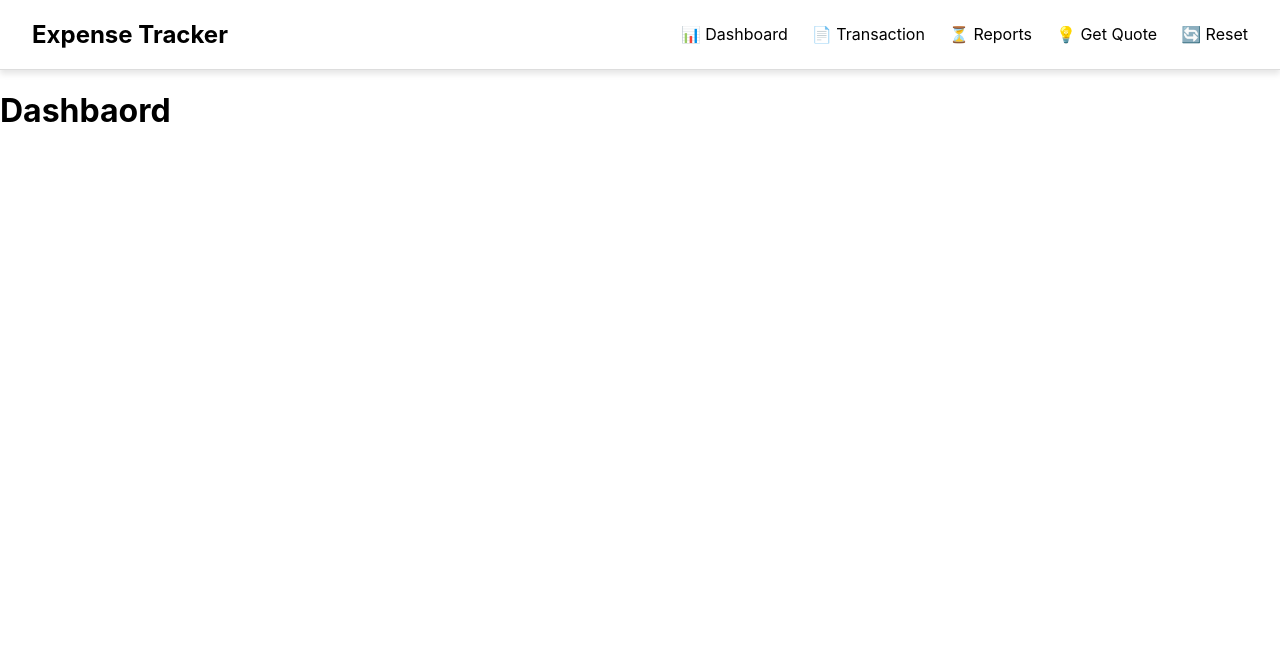
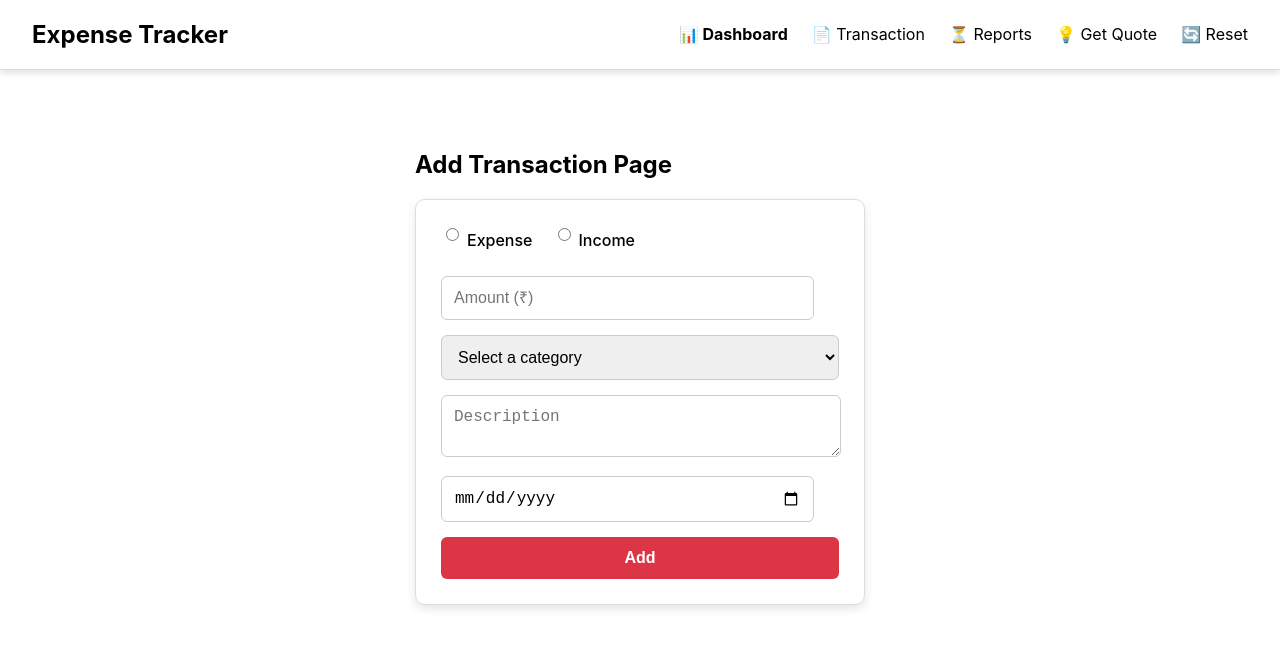
Before and after one commit to Saurabhgal19/my_app, a React (Create React App) app: page / in a window 1280 px wide. Shown: the top 648 px of the page. Built offline with nearby package versions, Linux system fonts and the light colour scheme.

Commit message:
Added Transaction form with css But Funtionality is pending...

```diff
--- a/src/App.js
+++ b/src/App.js
@@ -3,15 +3,18 @@ import Dashboard from './Pages/Dashboard';
 import Transaction from './Pages/Transaction';
 import { Report } from './Pages/Report';
 import { Navbar } from './Components/Navbar';
+import { NotFound } from './Pages/NotFound';
+import AddTransaction from './Pages/AddTransaction';
 
 function App() {
   return (
     <div>
      <Navbar/>
       <Routes>
-        <Route path='/' element={<Dashboard/>} />
+        <Route path='/' element={<AddTransaction/>} />
         <Route path='/reports' element={<Report/>} />
         <Route path='/transaction' element={<Transaction/>} />
+        <Route path='*' element={<NotFound/>}/>
       </Routes>
     </div>
   );
--- a/src/Components/Navbar.jsx
+++ b/src/Components/Navbar.jsx
@@ -1,20 +1,28 @@
-import React from 'react'
-import './styles/Navbar.css'
-import { Link } from 'react-router-dom'
+import React, { useEffect } from 'react'
+import '../styles/Navbar.css'
+import { Link, useLocation } from 'react-router-dom'
 
 export const Navbar = () => {
+
+    const location = useLocation();
+
+    useEffect(()=> {
+        console.log(location)
+    },[location])
+
+
   return (
     <div>
         <nav className='navbar'>
             <h1 className='logo'>Expense Tracker</h1>
             <ul className="nav-links">
-        <li>
+        <li className={location.pathname === "/" ? "active" : ""}>
           <Link to={"/"}>📊 Dashboard</Link>
         </li>
-        <li>
+        <li className={location.pathname === "/transaction" ? "active" : ""}>
           <Link to={"/transaction"}>📄 Transaction</Link>
         </li>
-        <li>
+        <li className={location.pathname === "/reports" ? "active" : ""}>
           <Link to={"/reports"}>⏳ Reports</Link>
         </li>
         <li>
--- /dev/null
+++ b/src/Pages/AddTransaction.js
@@ -0,0 +1,37 @@
+import React from 'react'
+import "../styles/AddTransaction.css"
+const AddTransaction = () => {
+  return (
+    <div className='add-transaction-container'>
+        <h2>Add Transaction Page</h2>
+        <div className='transaction-box'>
+            <div className='transaction-type'>
+                {/* Options added */}
+                <label>
+                    <input type='radio' id='expense' value="Expense" name='Spent_Option'/> Expense
+                </label>
+
+                <label>
+                    <input type='radio' id='expense' value="Income" name='Spent_Option'/> Income
+                </label>
+            </div>
+
+            <input type='number' placeholder='Amount (₹) '/>
+            <select>
+                <option value=""> Select a category</option>
+                <option value="Salary"> Salary</option>
+                <option value="Groceries"> Groceries</option>
+                <option value="Dining"> Dining</option>
+                <option value="Transport"> Transport</option>
+                <option value="Entertainment"> Entertainment</option>
+                <option value="Others"> Others</option>
+            </select>
+        <textarea placeholder="Description" ></textarea>
+        <input  type="date"  />
+        <button>Add</button>
+        </div>
+    </div>
+  )
+}
+
+export default AddTransaction
--- /dev/null
+++ b/src/Pages/NotFound.js
@@ -0,0 +1,10 @@
+import React from 'react'
+
+export const NotFound = () => {
+  return (
+    <div>
+        <h1>404- Page Not Found</h1>
+        <p>The page you're looking for does not exist.</p>
+    </div>
+  )
+}
--- /dev/null
+++ b/src/styles/AddTransaction.css
@@ -0,0 +1,75 @@
+
+.add-transaction-container {
+    max-width: 450px;
+    margin: 40px auto;
+    padding: 20px;
+}
+
+.transaction-box {
+    background: #fff;
+    padding: 25px;
+    border-radius: 10px;
+    box-shadow: 0 4px 10px rgba(0, 0, 0, 0.1);
+    border: 1px solid #ddd;
+}
+
+.transaction-box input {
+    width: 347px;
+}
+
+.transaction-type {
+    display: flex;
+    gap: 20px;
+    font-size: 16px;
+    font-weight: 500;
+    margin-bottom: 20px;
+}
+
+.transaction-type input {
+    width: 100%;
+}
+
+.transaction-type label {
+    display: flex;
+    align-items: center;
+    gap: 5px;
+    cursor: pointer;
+}
+
+textarea {
+    width: 374px !important;
+}
+
+input, select, textarea {
+    width: 100%;
+    padding: 12px;
+    margin-bottom: 15px;
+    border: 1px solid #ccc;
+    border-radius: 6px;
+    font-size: 16px;
+    outline: none;
+    transition: border 0.3;
+}
+
+input:focus, select:focus, textarea:focus {
+    border: 2px solid #000000;
+}
+
+button {
+    width: 100%;
+    background: #dc3545;
+    color:white;
+    padding: 12px;
+    font-size: 16px;
+    border: none;
+    border-radius: 6px;
+    cursor: pointer;
+    font-weight: 600;
+    transition: background 0.3;
+}
+
+button:hover {
+    background: #ffffff;
+    color: #dc3545;
+    border: 2px solid black;
+}
```
Also changed, not shown: src/styles/Navbar.css (renamed from src/Components/styles/Navbar.css).
